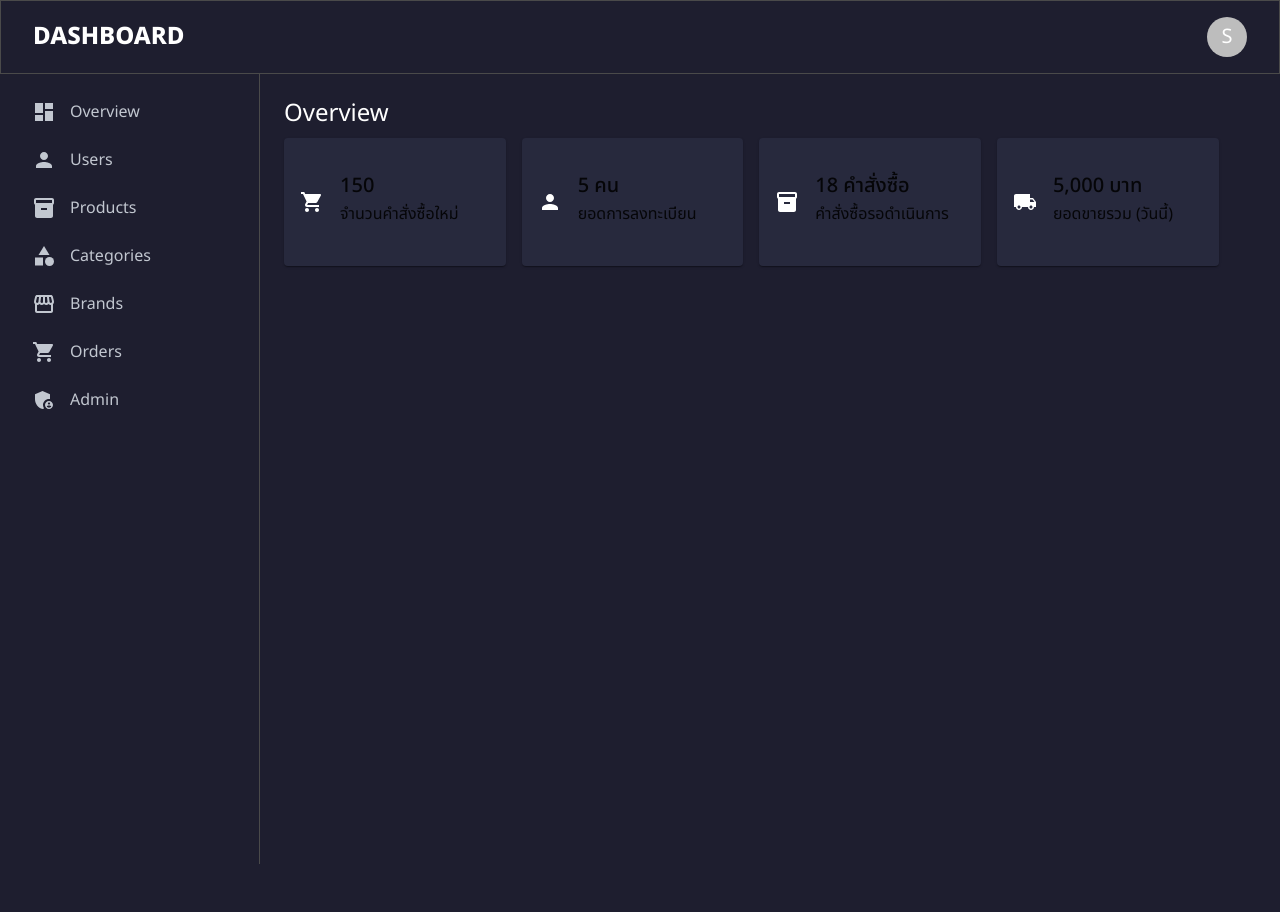
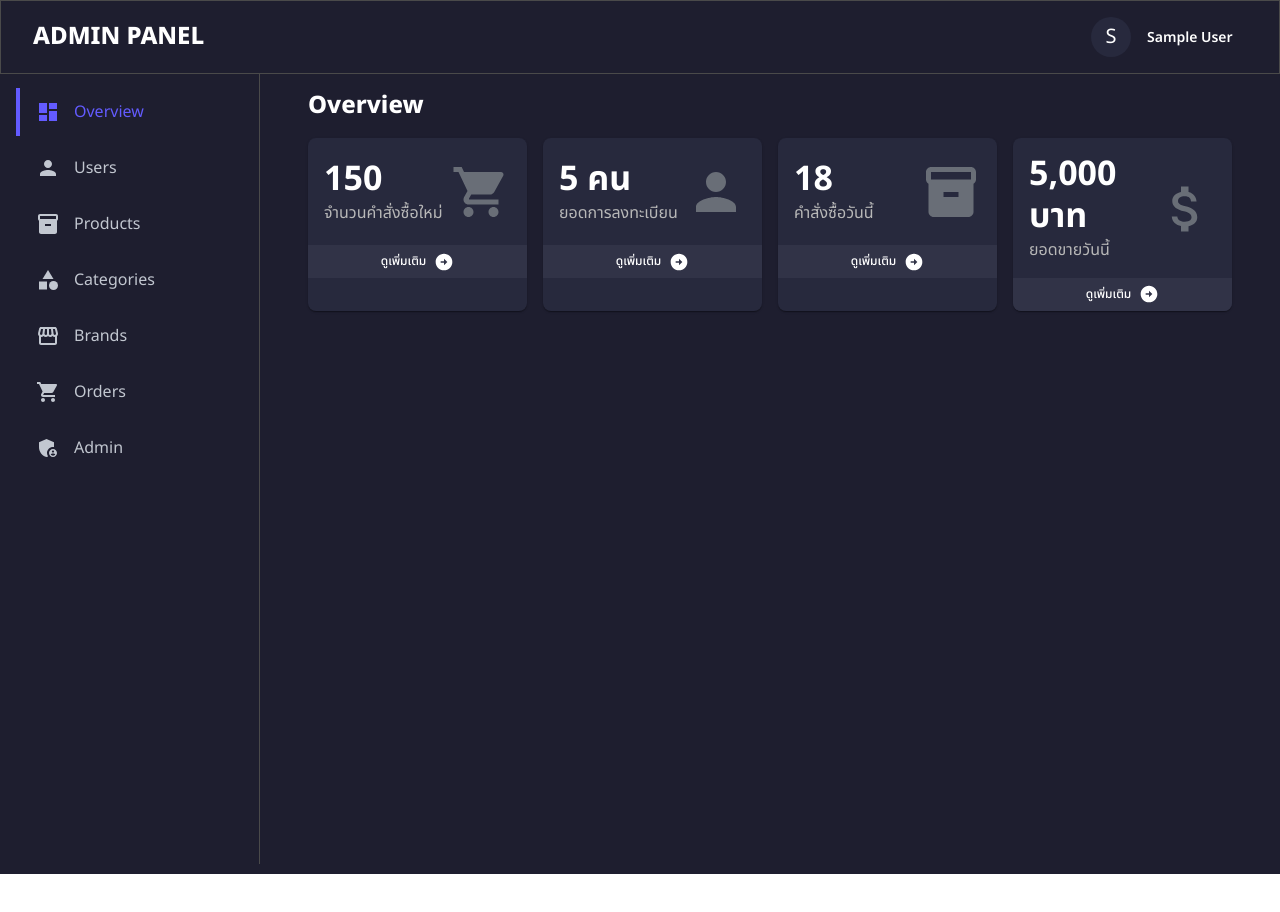
Before and after one commit to CuriousSavant/e-commerce, a Next.js app: page /admin in a window 1280 px wide. Shown: the top 912 px of the page. After the commit the page ends 874 px from the top, so only its background shows below. Built offline with nearby package versions, Linux system fonts and the light colour scheme; no server answers; the database is empty; sample sign-in values are in the browser's storage.

Commit message:
add overview page

```diff
--- a/app/admin/layout.tsx
+++ b/app/admin/layout.tsx
@@ -25,7 +25,7 @@ export default function AdminLayout({ children }: { children: React.ReactNode })
         {/* Sidebar */}
         <SidebarMenu />
 
-        <Box sx={{ ml: { xs: 0, md: "260px" } }}>
+        <Box sx={{ ml: { xs: 0, md: "260px", width: "100%" } }}>
           {children}
         </Box>
       </Box>
--- a/app/admin/page.tsx
+++ b/app/admin/page.tsx
@@ -3,8 +3,8 @@ import React, { useEffect } from 'react';
 import { useSession } from 'next-auth/react';
 import { useRouter } from 'next/navigation';
 
-import { Card, CardContent, Typography, Box } from "@mui/material";
-import { ShoppingCart, Person, Inventory, LocalShipping } from "@mui/icons-material";
+import {  Typography, Box } from "@mui/material";
+import Stats from '@/components/admin/overview/stats';
 
 const AdminPage = () => {
   const router = useRouter();
@@ -16,39 +16,13 @@ const AdminPage = () => {
     }
   }, [status, session]);
 
+
   return (
-    <Box style={{ flex: 1, padding: 24, minHeight: "1000px" }}>
-      <Typography variant="h5" gutterBottom>Overview</Typography>
-      <div style={{ display: "grid", gridTemplateColumns: "repeat(4, 1fr)", gap: 16 }}>
-        <Card style={{ backgroundColor: "#27293D", padding: 16, display: "flex", alignItems: "center" }}>
-          <ShoppingCart style={{ color: "white" }} />
-          <CardContent>
-            <Typography variant="h6">150</Typography>
-            <Typography>จำนวนคำสั่งซื้อใหม่</Typography>
-          </CardContent>
-        </Card>
-        <Card style={{ backgroundColor: "#27293D", padding: 16, display: "flex", alignItems: "center" }}>
-          <Person style={{ color: "white" }} />
-          <CardContent>
-            <Typography variant="h6">5 คน</Typography>
-            <Typography>ยอดการลงทะเบียน</Typography>
-          </CardContent>
-        </Card>
-        <Card style={{ backgroundColor: "#27293D", padding: 16, display: "flex", alignItems: "center" }}>
-          <Inventory style={{ color: "white" }} />
-          <CardContent>
-            <Typography variant="h6">18 คำสั่งซื้อ</Typography>
-            <Typography>คำสั่งซื้อรอดำเนินการ</Typography>
-          </CardContent>
-        </Card>
-        <Card style={{ backgroundColor: "#27293D", padding: 16, display: "flex", alignItems: "center" }}>
-          <LocalShipping style={{ color: "white" }} />
-          <CardContent>
-            <Typography variant="h6">5,000 บาท</Typography>
-            <Typography>ยอดขายรวม (วันนี้)</Typography>
-          </CardContent>
-        </Card>
-      </div>
+    <Box sx={{ flex: 1, px: 6, py: 2 }}>
+      <Typography variant="h5" mb={2} fontWeight={800} gutterBottom>
+        Overview
+      </Typography>
+      <Stats />
     </Box>
   );
 };
--- a/components/admin/navbar.tsx
+++ b/components/admin/navbar.tsx
@@ -1,6 +1,7 @@
 'use client'
-import { Avatar, Box } from "@mui/material";
+import { Avatar, Box, List, ListItemButton, ListItemText, } from "@mui/material";
 import { useSession } from "next-auth/react";
+import Link from 'next/link'
 
 export default function NavbarAdmin() {
     const { data } = useSession();
@@ -18,11 +19,17 @@ export default function NavbarAdmin() {
                 zIndex: 1000
             }}>
                 <Box sx={{ textTransform: "uppercase", fontWeight: 800, fontSize: "1.5rem", color: "white", p: 2, px: 4 }}>
-                    dashboard
+                    <Link href="/admin">Admin Panel</Link>
                 </Box>
                 {/* Profile */}
                 <Box sx={{ display: "flex", alignItems: "center", p: 2, px: 4 }}>
-                    <Avatar>{data?.user.name?.at(0)}</Avatar>
+                    <Avatar sx={{ bgcolor: "secondary.dark" }}>{data?.user.name?.at(0)}</Avatar>
+                    <Box sx={{ display: "flex", flexDirection: "column" }}>
+                        <Box sx={{ color: "white", ml: 2, fontSize: 14, fontWeight: "600", width: "100px" }} className="line-clamp-1">
+                            {data?.user.name}
+                        </Box>
+                        <Box sx={{ color: "white", ml: 2, fontSize: 12 }}>{data?.user.role}</Box>
+                    </Box>
                 </Box>
             </Box>
         </>
--- /dev/null
+++ b/components/admin/overview/stats.tsx
@@ -0,0 +1,44 @@
+import { Card, CardContent, Typography, Box, Button } from "@mui/material";
+import { ShoppingCart, Person, Inventory, ArrowCircleRight, LocalShipping, AttachMoney } from "@mui/icons-material";
+
+const stats = [
+    { icon: <ShoppingCart sx={{ fontSize: 60, color: "#696E77" }} />, value: "150", label: "จำนวนคำสั่งซื้อใหม่", href: "/admin/orders" },
+    { icon: <Person sx={{ fontSize: 60, color: "#696E77" }} />, value: "5 คน", label: "ยอดการลงทะเบียน", href: "/admin/users" },
+    { icon: <Inventory sx={{ fontSize: 60, color: "#696E77" }} />, value: "18", label: "คำสั่งซื้อวันนี้", href: "/admin/orders" },
+    { icon: <AttachMoney sx={{ fontSize: 60, color: "#696E77" }} />, value: "5,000 บาท", label: "ยอดขายวันนี้", href: "/admin/" },
+];
+
+export default function Stats() {
+    return (
+        <Box sx={{ display: "grid", gridTemplateColumns: "repeat(4, 1fr)", gap: 2 }}>
+            {stats.map((stat, index) => (
+                <Card key={index} sx={{ backgroundColor: "#27293D", borderRadius: 2 }}>
+                    <CardContent sx={{ display: "flex", justifyContent: "space-between", alignItems: "center" }}>
+                        <Box>
+                            <Typography variant="h4" sx={{ color: "white", fontWeight: "700" }}>
+                                {stat.value}
+                            </Typography>
+                            <Typography sx={{ color: "#B8B8B8", fontSize: "1rem" }}>{stat.label}</Typography>
+                        </Box>
+                        <Box sx={{ color: "#B8B8B8", fontSize: 50 }}>{stat.icon}</Box>
+                    </CardContent>
+                    <Button
+                        fullWidth
+                        sx={{
+                            backgroundColor: "#1E1E2F",
+                            color: "white",
+                            display: "flex",
+                            justifyContent: "center",
+                            borderRadius: 0,
+                            bgcolor: "#313347",
+                            fontSize: "12px"
+                        }}
+                        href={stat.href}
+                    >
+                        ดูเพิ่มเติม <ArrowCircleRight fontSize="small" sx={{ ml: 1 }} />
+                    </Button>
+                </Card>
+            ))}
+        </Box>
+    )
+}
--- a/components/admin/sidebar.tsx
+++ b/components/admin/sidebar.tsx
@@ -1,7 +1,7 @@
 'use client';
 import React from 'react';
 import { usePathname } from 'next/navigation';
-import { List, ListItemText, ListItemButton, ListItemIcon } from "@mui/material";
+import { List, ListItemText, ListItemButton, ListItemIcon, Typography } from "@mui/material";
 import { ShoppingCart, Person, Inventory, AdminPanelSettings, Category, Storefront, Dashboard } from "@mui/icons-material";
 
 const SidebarMenu: React.FC = () => {
@@ -17,6 +17,16 @@ const SidebarMenu: React.FC = () => {
         { text: "Admin", icon: <AdminPanelSettings />, href: "/admin/admins" },
     ]
 
+    const linkStyles = (path: string) => {
+        return ({
+            borderLeft: "4px solid",
+            borderLeftColor: pathname === path ? '#635bff' : 'transparent',
+            color: pathname === path ? '#635bff' : '#C2C7D0',
+            borderRadius: 0,
+            transition: 'background-color 0.3s ease, color 0.3s ease',
+        })
+    };
+
     return (
         <aside className='w-[260px] bg-["#27293D"] p-4 fixed top-16 h-screen border-r border-[#4A4A4A]'>
             <List>
@@ -24,18 +34,10 @@ const SidebarMenu: React.FC = () => {
                     <ListItemButton
                         key={index}
                         href={item.href}
-                        sx={{
-                            color: "#C2C7D0",
-                            "&:hover": {
-                                backgroundColor: "blue.600",
-                                color: "#FFFFFF",
-                                "& .MuiSvgIcon-root": {
-                                    color: "#FFFFFF",
-                                },
-                            },
-                        }}
+                        style={linkStyles(item.href)}
+                        sx={{ mb: 1 }}
                     >
-                        <ListItemIcon sx={{ color: "#C2C7D0", minWidth: "38px" }}>
+                        <ListItemIcon sx={{ color:  pathname === item.href ? "#635bff" : "#C2C7D0", minWidth: "38px" }}>
                             {item.icon}
                         </ListItemIcon>
                         <ListItemText primary={item.text} />
```
